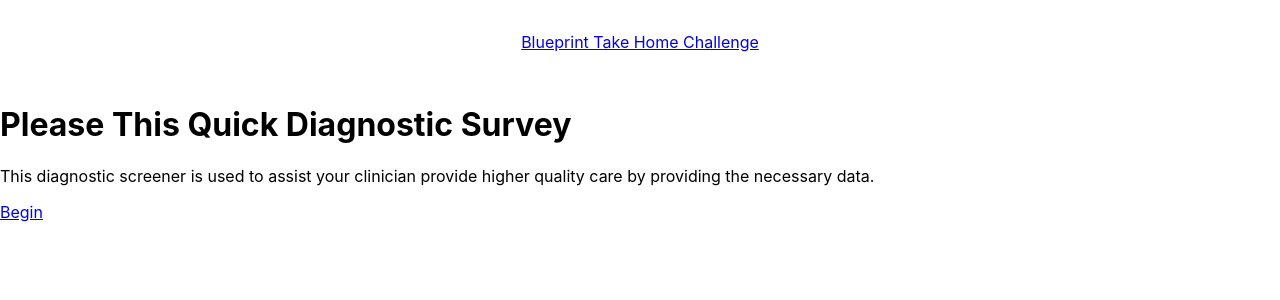
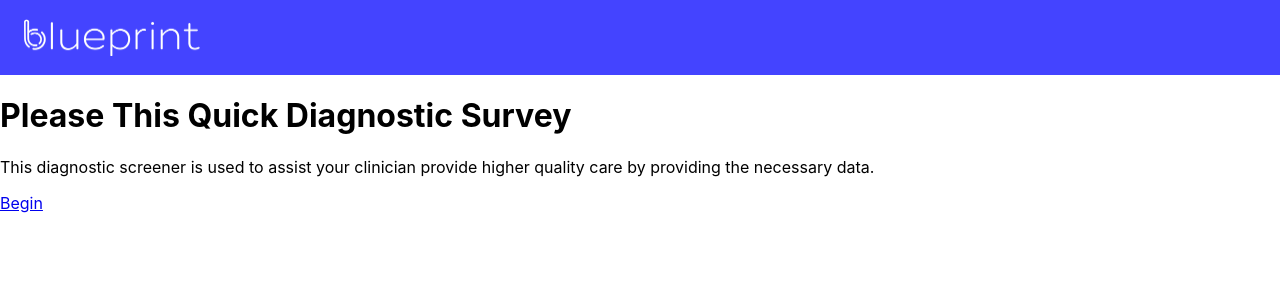
Before and after one commit to NickArakaki/nick-arakaki-blueprint-take-home, a React (Create React App) app in the folder client/: page / in a window 1280 px wide. Shown: the top 300 px of the page. Built offline with nearby package versions, Linux system fonts and the light colour scheme.

Commit message:
style nav

```diff
--- a/client/src/components/Navigation/Navigation.css
+++ b/client/src/components/Navigation/Navigation.css
@@ -1,7 +1,18 @@
 nav {
     display: flex;
     flex-direction: row;
-    justify-content: space-around;
-    align-items: center;
-    padding: 2rem;
+    justify-content: flex-start;
+    background-color: rgba(0, 0, 255, 0.735);
 }
+
+nav > a {
+    display: flex;
+    flex-direction: column;
+    justify-content: center;
+    align-items: flex-start;
+    margin-left: 1.5em;
+}
+
+.blueprint-logo {
+    height: 50%;
+}
--- a/client/src/components/Navigation/index.js
+++ b/client/src/components/Navigation/index.js
@@ -1,11 +1,13 @@
 import { NavLink } from "react-router-dom";
-
+import logo from "../../assets/images/blueprint-logo.png";
 import "./Navigation.css";
 
 export default function Navigation() {
   return (
     <nav>
-      <NavLink to="/">Blueprint Take Home Challenge</NavLink>
+      <NavLink to="/">
+        <img className="blueprint-logo" src={logo} alt="logo" />
+      </NavLink>
     </nav>
   );
 }
```
